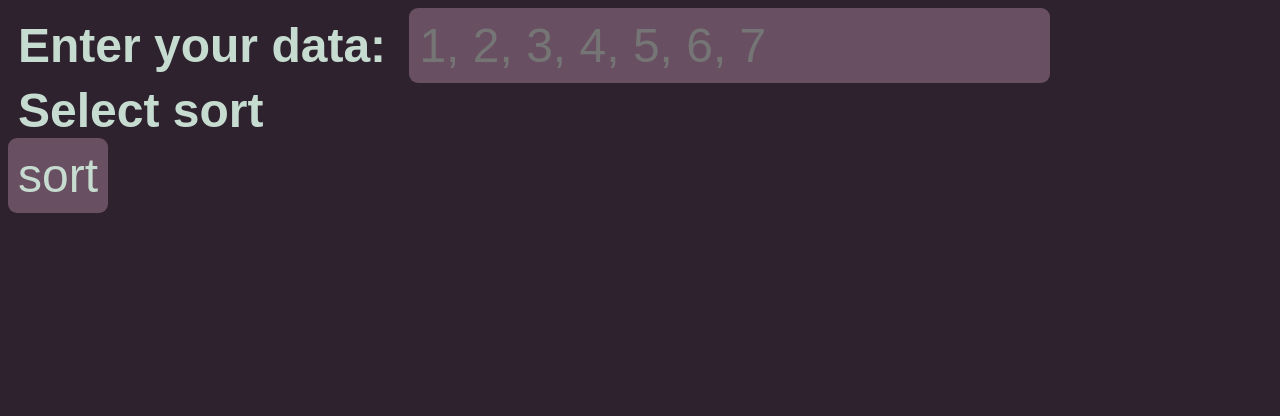
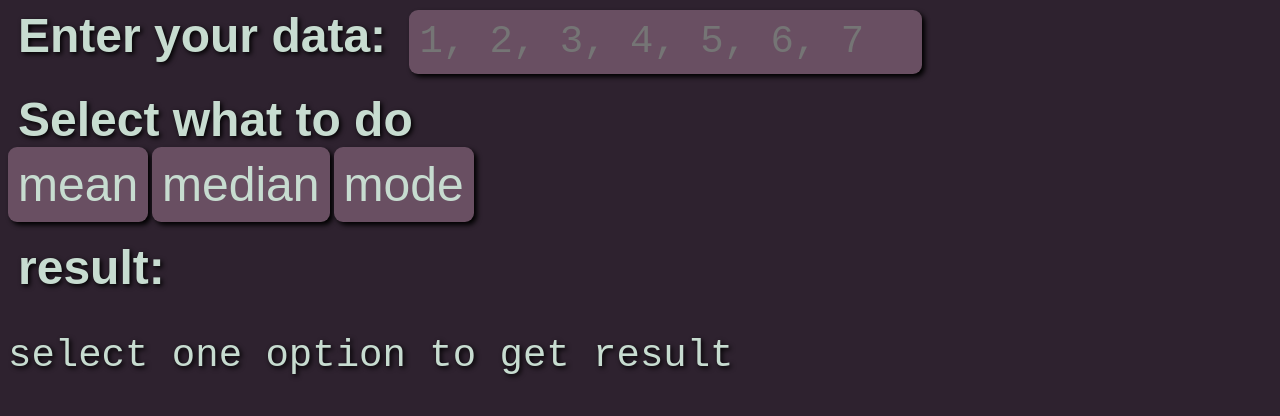
Before and after one commit to fahim-522/statistical-calc, a plain HTML site: page index.html in a window 1280 px wide. Drawn offline with Linux system fonts and the light colour scheme.

Commit message:
final preparation to start coding. finished basic styling and html

```diff
--- a/index.html
+++ b/index.html
@@ -8,8 +8,19 @@
 </head>
 <body>
     <label for="data">Enter your data: </label>
-    <input type="text" name="data" id="data" placeholder="1, 2, 3, 4, 5, 6, 7"><br>
-    <label id="selectLabel">Select sort</label><br>
-    <button id="sort">sort</button>
+    <input type="text" name="data" id="data" placeholder="1, 2, 3, 4, 5, 6, 7">
+
+    <br><br>
+
+    <label id="selectLabel">Select what to do</label><br>
+
+    <button class="selection">mean</button>
+    <button class="selection">median</button>
+    <button class="selection">mode</button>
+
+    <br><br>
+
+    <label for="result">result:</label>
+    <p id="result">select one option to get result</p>
 </body>
 </html>
--- a/style.css
+++ b/style.css
@@ -1,6 +1,7 @@
 body{
     background-color: #2e222f;
     color: #c7dcd0;
+    text-shadow: black 2px 2px 5px;
 }
 #data{
     background-color: #694f62;
@@ -9,8 +10,23 @@ body{
     border-radius: 9px;
     padding: 10px;
     font-size: 3em;
+    font-family: monospace;
+    box-shadow: black 3px 3px 5px;
 }
-#sort{
+#data:focus {
+    outline: none;
+    background-color: hsl(316, 14%, 49%);
+    box-shadow: black 5px 5px 5px;
+}
+#data:hover{
+    background-color: hsl(316, 14%, 49%);
+    box-shadow: black 5px 5px 5px;
+}
+#data:active{
+    background-color: hsl(316, 14%, 55%);
+    box-shadow: black 2px 2px 5px;
+}
+.selection{
     background-color: #694f62;
     color: #c7dcd0;
     border: none;
@@ -18,12 +34,15 @@ body{
     padding: 10px;
     font-size: 3em;
     cursor:pointer;
+    box-shadow: black 3px 3px 5px;
 }
-#sort:hover{
+.selection:hover{
     background-color: hsl(316, 14%, 49%);
+    box-shadow: black 5px 5px 5px;
 }
-#sort:active{
+.selection:active{
     background-color: hsl(316, 14%, 55%);
+    box-shadow: black 2px 2px 5px;
 }
 label{
     padding: 10px;
@@ -32,3 +51,8 @@ label{
     font-weight: bold;
     font-family: Arial;
 }
+#result{
+    font-size: 3em;
+    font-family: monospace;
+    color: #c7dcd0;
+}
```
Also changed, not shown: index.js (added).
